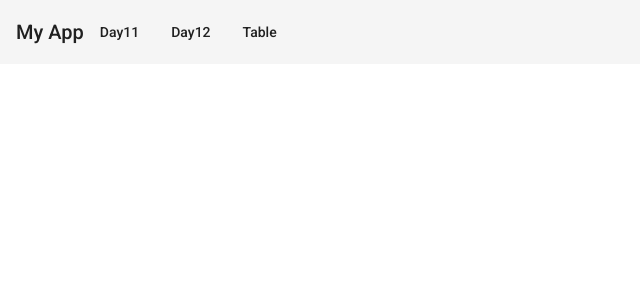
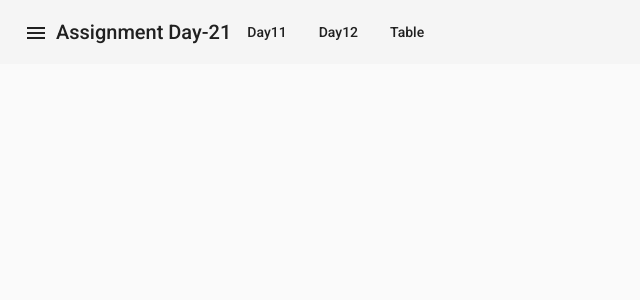
Before and after one commit to mtm-hninwaiwaiaung/angular-app, an Angular app: page / in a window 1280 px wide. Shown: the top 300 px of the page, without its empty margins (0-640 px from the left). Built offline with nearby package versions, Linux system fonts and the light colour scheme.

Commit message:
commit for adding day21 assignment.

```diff
--- a/src/app/angular-materail.module.ts
+++ b/src/app/angular-materail.module.ts
@@ -13,6 +13,8 @@ import { MatTableModule } from '@angular/material/table';
 import { MatCardModule } from '@angular/material/card';
 import { MatDialogModule } from '@angular/material/dialog';
 import { MatToolbarModule } from '@angular/material/toolbar';
+import { MatSidenavModule } from '@angular/material/sidenav';
+import { MatListModule } from '@angular/material/list';
 
 @NgModule({
   declarations: [],
@@ -30,7 +32,9 @@ import { MatToolbarModule } from '@angular/material/toolbar';
     MatTableModule,
     MatCardModule,
     MatDialogModule,
-    MatToolbarModule
+    MatToolbarModule,
+    MatSidenavModule,
+    MatListModule
   ]
 })
 export class AngularMaterailModule { }
--- a/src/app/app.component.html
+++ b/src/app/app.component.html
@@ -1,5 +1,8 @@
 <mat-toolbar>
-  <span routerLink="" class="header">My App</span>
+  <button mat-icon-button>
+    <mat-icon (click)="drawer.toggle()">menu</mat-icon>
+  </button>
+  <span>Assignment Day-21</span>
   <button mat-button routerLink="member/register">
     Day11
   </button>
@@ -10,4 +13,15 @@
     Table
   </button>
 </mat-toolbar>
-<router-outlet></router-outlet>
+<mat-drawer-container class="nav-container">
+  <mat-drawer mode="side" #drawer>
+    <mat-list>
+      <a mat-list-item routerLink="member/register"> Day11 </a>
+      <a mat-list-item routerLink="day12"> Day12 </a>
+      <a mat-list-item routerLink="table"> Table </a>
+    </mat-list>
+  </mat-drawer>
+  <mat-drawer-content class="content-container">
+    <router-outlet></router-outlet>
+  </mat-drawer-content>
+</mat-drawer-container>
--- a/src/app/app.component.scss
+++ b/src/app/app.component.scss
@@ -1,3 +1,9 @@
-.header {
-  cursor: pointer;
+.nav-container {
+  .mat-drawer.mat-drawer-side {
+    width: 150px;
+  }
 }
+
+.content-container {
+  height: 100vh;
+}
```
